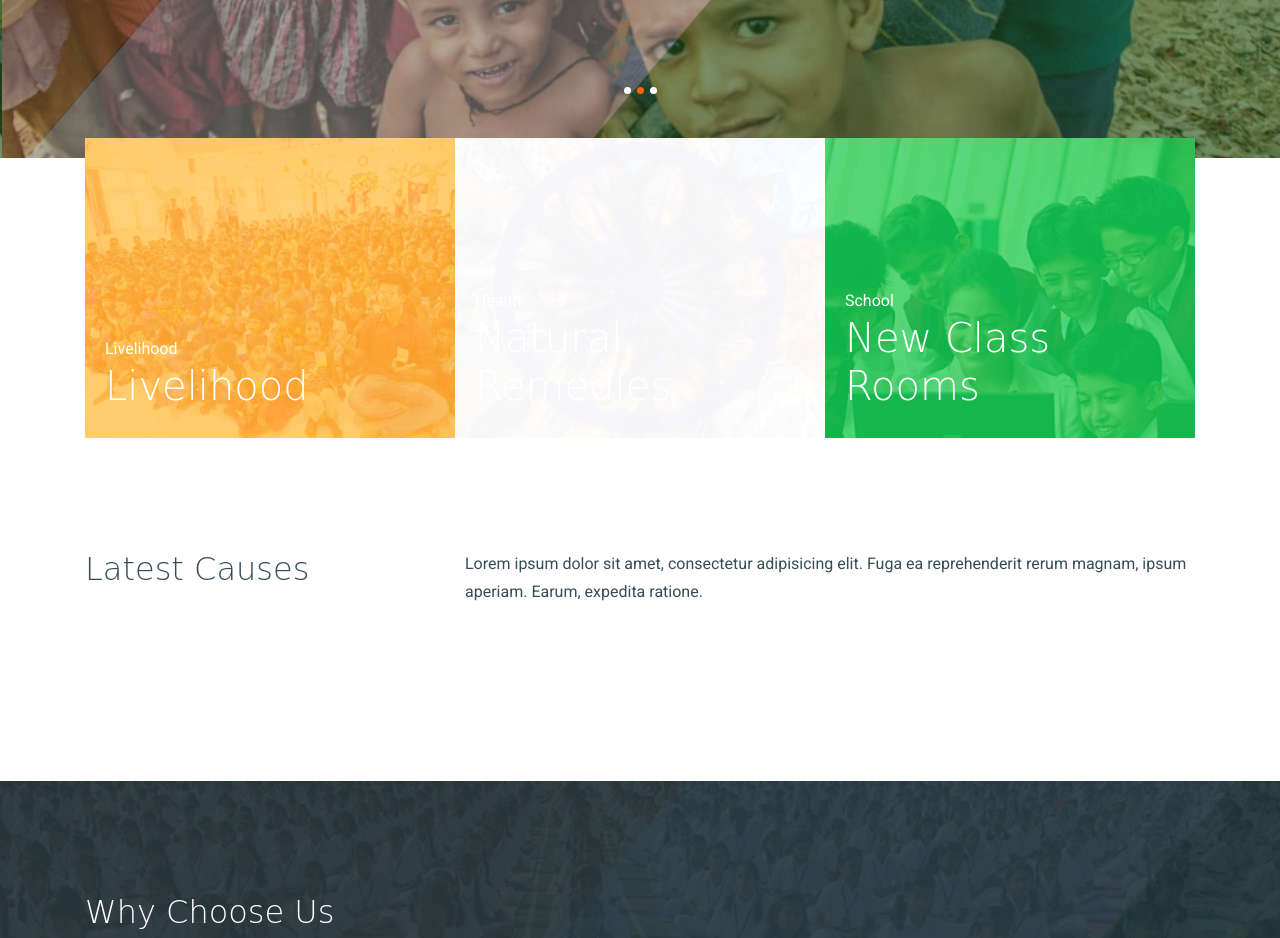
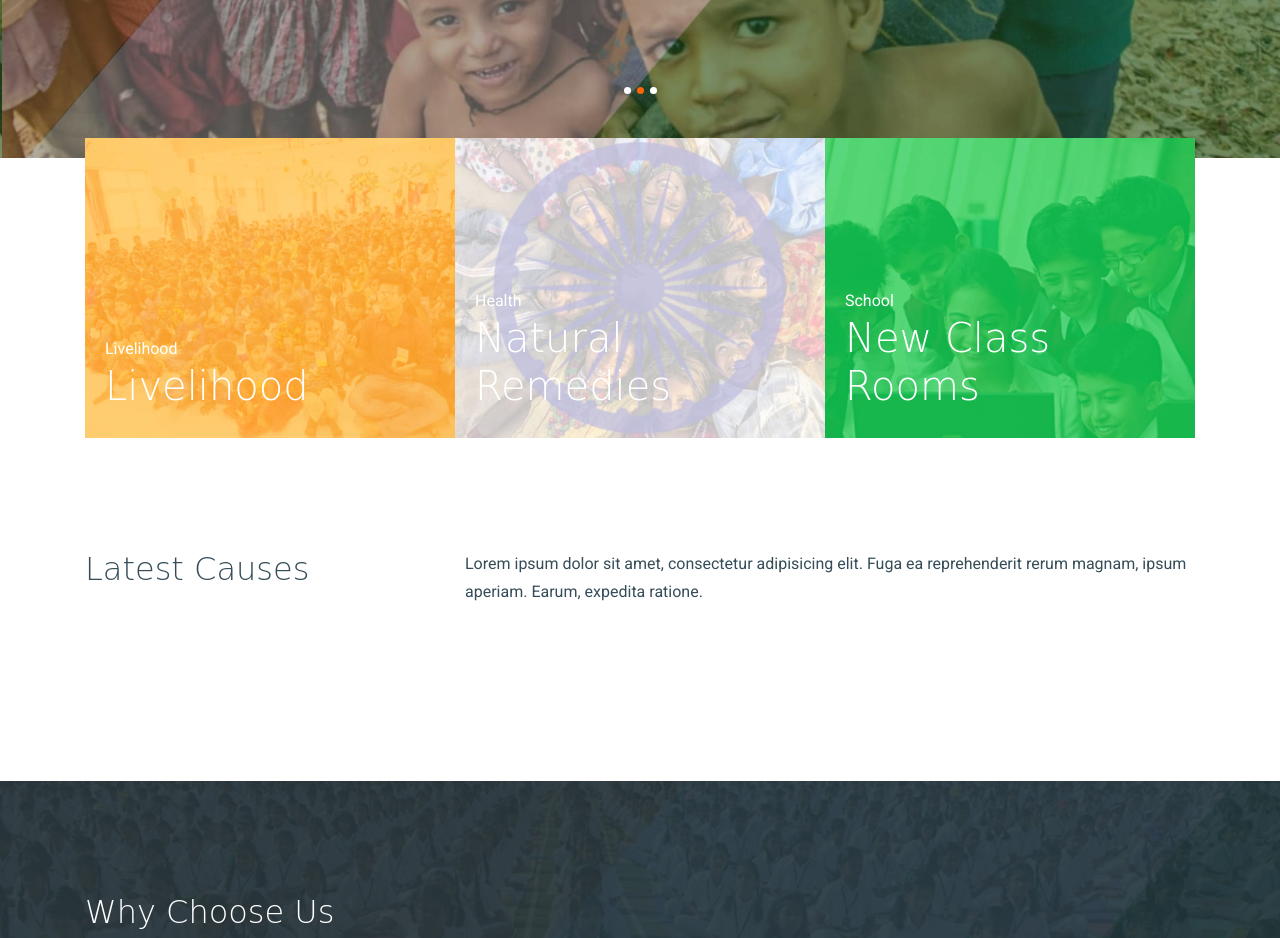
Before and after one commit to matrifoundation/matrifoundation.github.io, a plain HTML site: page index.html in a window 1280 px wide. Shown: the part 800-1738 px from the top of the page. Drawn offline with Linux system fonts and the light colour scheme; files whose address does not match are found by name; a web font is replaced by a local one.

Commit message:
made more transparent

```diff
--- a/css/style.css
+++ b/css/style.css
@@ -1730,7 +1730,7 @@ h1, h2, h3, h4, h5,
     .feature-29192-wrap .feature-29192.overlay-danger:before {
       background-color: #ff6307; }
     .feature-29192-wrap .feature-29192.overlay-success:before {
-      background-color: #fff; }
+      background-color: #ffffff69; }
     .feature-29192-wrap .feature-29192.overlay-warning:before {
       background-color: rgba(0, 166, 81, 0.9); }
   .feature-29192-wrap .text {
```
